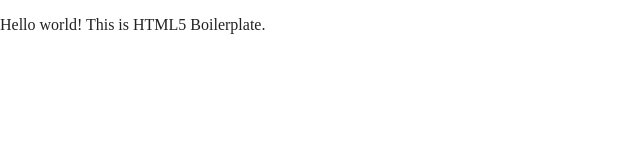
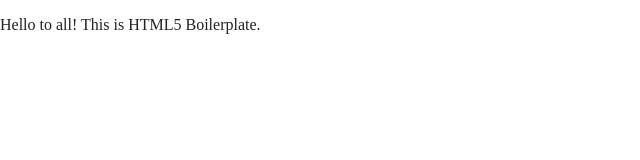
Before and after one commit to amirwkhawaja/amirwkhawaja.github.io, a website built with Parcel: page index.html in a window 1280 px wide. Shown: the full height of the page, 0-640 px from the left. Built offline with nearby package versions, Linux system fonts and the light colour scheme.

Commit message:
Update index.html

```diff
--- a/index.html
+++ b/index.html
@@ -25,7 +25,7 @@
 <body>
 
   <!-- Add your site or application content here -->
-  <p>Hello world! This is HTML5 Boilerplate.</p>
+  <p>Hello to all! This is HTML5 Boilerplate.</p>
   <script src="js/vendor/modernizr-3.11.2.min.js"></script>
   <script src="js/plugins.js"></script>
   <script src="js/main.js"></script>
```
